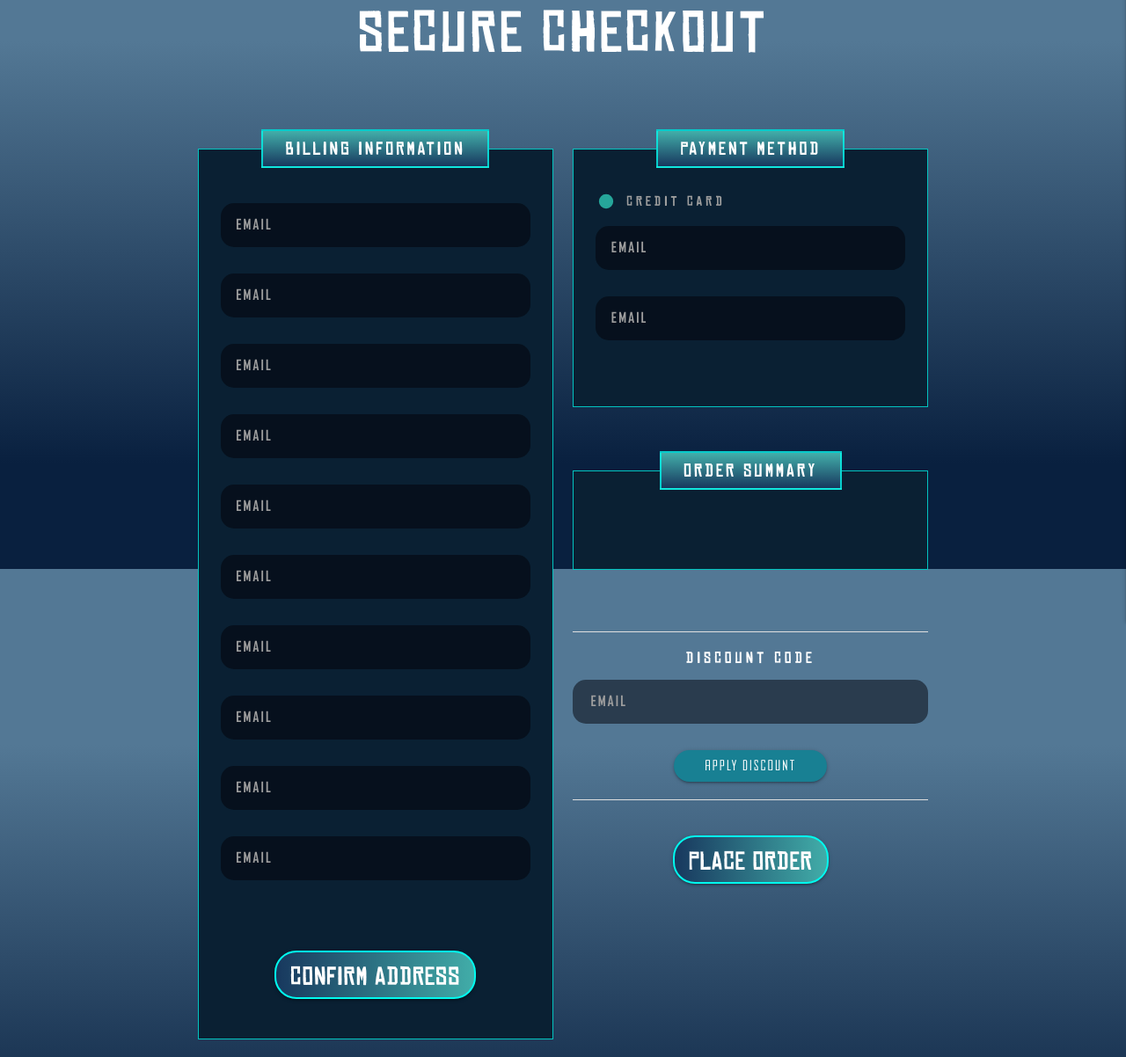
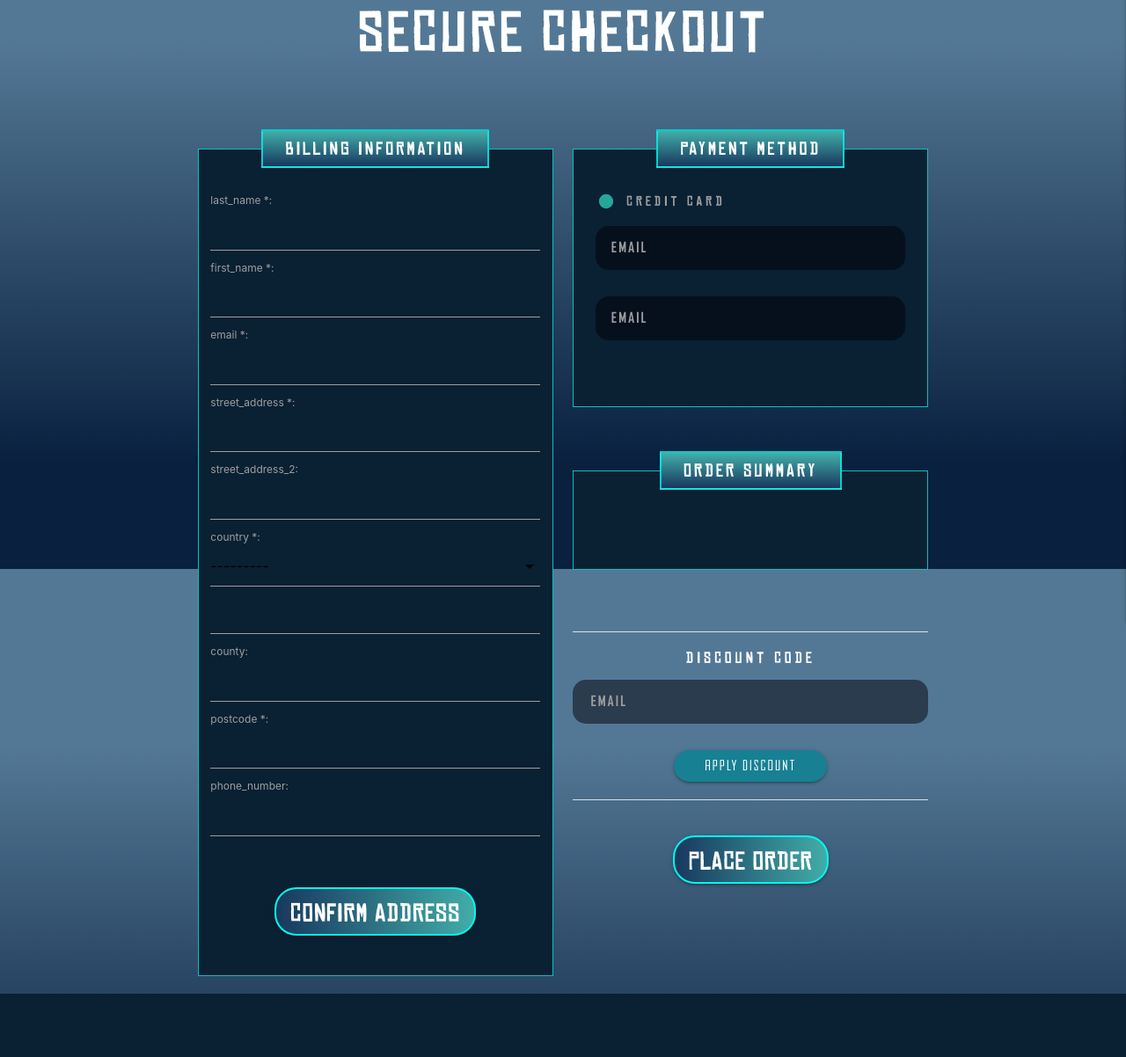
Before and after one commit to Code-Institute-Submissions/Code-Institute-Submissions-naturetrust_SepResub, a Django app: page /checkout/ in a window 1280 px wide. Shown: the part 153-1355 px from the top of the page at 88% size. After the commit the page ends 1283 px from the top, so only its background shows below. Run offline with Django 3.2, Linux system fonts and the light colour scheme; parts of the project's set-up code (start-up, migrations or seed data) failed here and were passed over.

Commit message:
Add forms and update views in Checkout app

```diff
--- /dev/null
+++ b/checkout/forms.py
@@ -0,0 +1,22 @@
+from django import forms
+from .models import Order
+
+
+class OrderForm(forms.ModelForm):
+    class Meta:
+        model = Order
+        exclude = (
+            'order_number', 'date',
+            'order_total', 'grand_total',
+        )
+
+    def __init__(self, *args, **kwargs):
+        super().__init__(*args, **kwargs)
+
+        for field in self.fields:
+            if self.fields[field].required:
+                label = f'{field} *'
+                self.fields[field].label = label
+            else:
+                label = f'{field}'
+                self.fields[field].label = label
--- a/checkout/templates/checkout/checkout.html
+++ b/checkout/templates/checkout/checkout.html
@@ -1,4 +1,5 @@
 {% extends "base.html" %}
+{% load materializecss %}
 
 {% block content %}
     <section id="Checkout">
@@ -13,48 +14,7 @@
                 <fieldset class="billing-info">
                     <legend class="center title">Billing Information</legend>
                     <div class="row">
-                        <div class="col s12">
-                            <div class="input-field">
-                                <input type="text" name="email" class="validate" id="email">
-                                <label for="email">Email</label>
-                            </div>
-                            <div class="input-field">
-                                <input type="text" name="email" class="validate" id="email">
-                                <label for="email">Email</label>
-                            </div>
-                            <div class="input-field">
-                                <input type="text" name="email" class="validate" id="email">
-                                <label for="email">Email</label>
-                            </div>
-                            <div class="input-field">
-                                <input type="text" name="email" class="validate" id="email">
-                                <label for="email">Email</label>
-                            </div>
-                            <div class="input-field">
-                                <input type="text" name="email" class="validate" id="email">
-                                <label for="email">Email</label>
-                            </div>
-                            <div class="input-field">
-                                <input type="text" name="email" class="validate" id="email">
-                                <label for="email">Email</label>
-                            </div>
-                            <div class="input-field">
-                                <input type="text" name="email" class="validate" id="email">
-                                <label for="email">Email</label>
-                            </div>
-                            <div class="input-field">
-                                <input type="text" name="email" class="validate" id="email">
-                                <label for="email">Email</label>
-                            </div>
-                            <div class="input-field">
-                                <input type="text" name="email" class="validate" id="email">
-                                <label for="email">Email</label>
-                            </div>
-                            <div class="input-field">
-                                <input type="text" name="email" class="validate" id="email">
-                                <label for="email">Email</label>
-                            </div>
-                        </div>
+                        {{ form|materializecss }}
                         <div class="col s12 center mt-5">
                             <a href="#!" class="btn btn-cyan-rounded btn-cyan-linear-bg">Confirm Address</a>
                         </div>
--- a/checkout/views.py
+++ b/checkout/views.py
@@ -1,7 +1,17 @@
+from checkout.models import Order
 from django.shortcuts import render
+
+from .forms import OrderForm
 
 
 def checkout(request):
     """ A view to render the checkout page """
 
-    return render(request, 'checkout/checkout.html')
+    form = OrderForm()
+
+    template = 'checkout/checkout.html'
+    context = {
+        'form': form,
+    }
+
+    return render(request, template, context)
--- a/naturetrust/settings.py
+++ b/naturetrust/settings.py
@@ -53,6 +53,7 @@ INSTALLED_APPS = [
     'checkout',
 
     # Other
+    'materializecssform',
     'django_extensions',
 ]
 
--- a/static/css/base.css
+++ b/static/css/base.css
@@ -775,6 +775,11 @@ Checkout page
     box-shadow: none;
 }
 
+#Checkout .select-wrapper+label {
+    top: -35px;
+    left: -10px;
+}
+
 /* ==========================================================================
 MEDIA QUERIES FOR RESPONSIVE DESIGN
 ========================================================================== */
--- a/static/js/materialize.js
+++ b/static/js/materialize.js
@@ -13,4 +13,7 @@ $(document).ready(function () {
 
     // Initialize parallax
     $('.parallax').parallax();
+
+    // Initialize form select
+    $('select').formSelect();
 });
```
